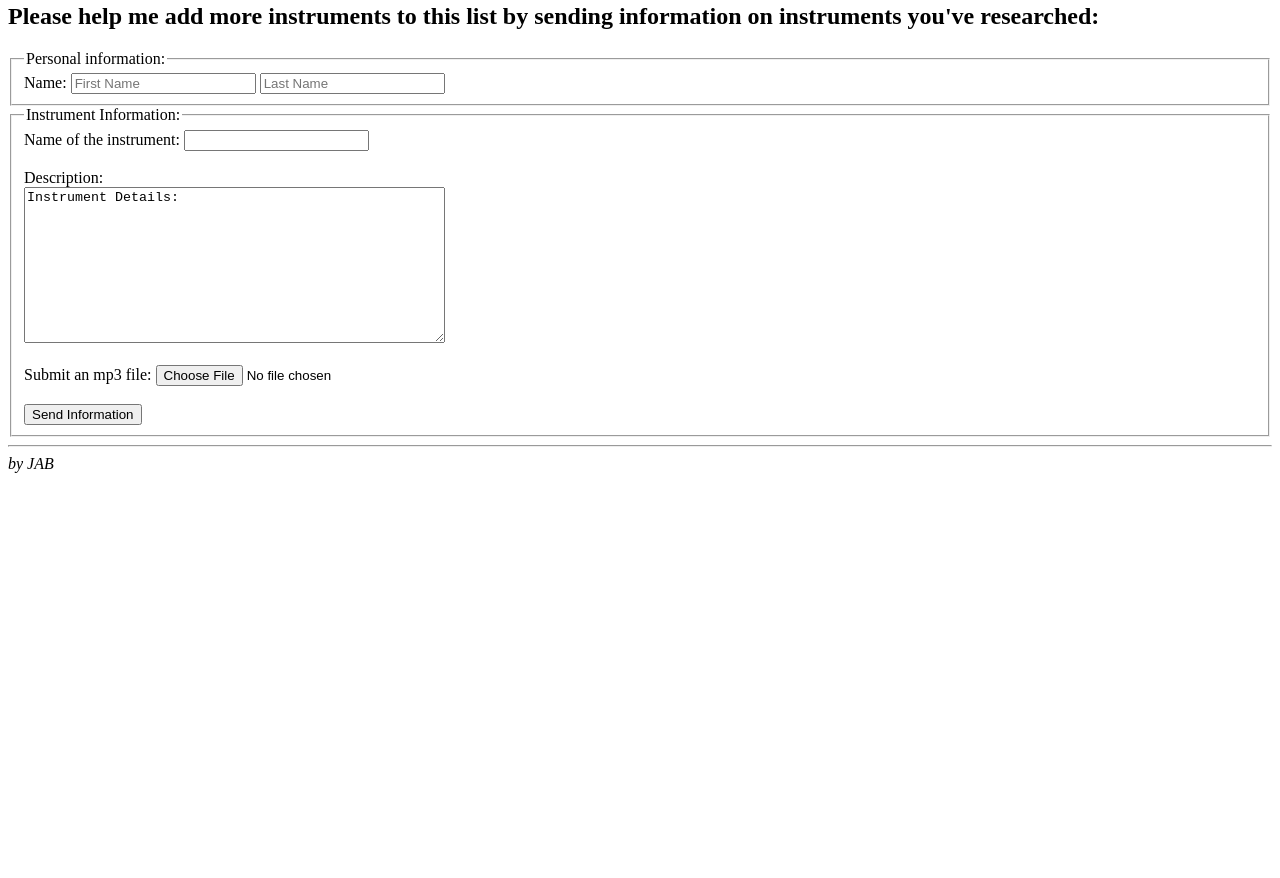
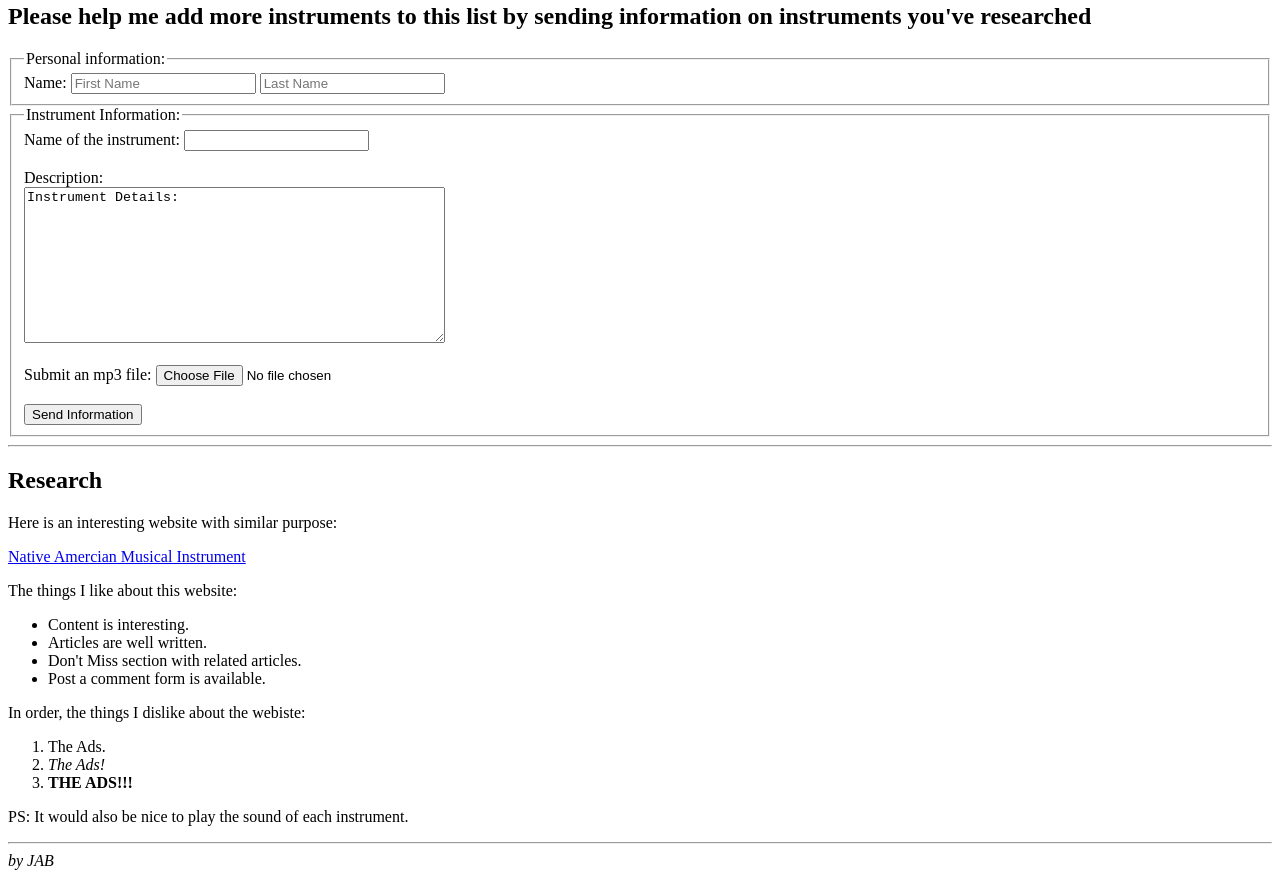
Before and after one commit to JulianBoralli/instruments, a plain HTML site: page index.html in a window 1280 px wide. Shown: the part 558-1436 px from the top of the page. Before the commit the page ends 1039 px from the top, so only its background shows below. Drawn offline with Linux system fonts and the light colour scheme.

Commit message:
Add site research content to index page

```diff
--- a/index.html
+++ b/index.html
@@ -48,7 +48,7 @@
 		</table>
 
 		<hr>
-		<h2>Please help me add more instruments to this list by sending information on instruments you've researched:</h2>
+		<h2>Please help me add more instruments to this list by sending information on instruments you've researched</h2>
 		<!-- Form to submitt new instruments to the list -->
 		<form action="success.html" method="post">
 			<fieldset>
@@ -76,7 +76,24 @@
 					</div>
 				</fieldset>
 		</form>
-
+		<hr>
+		<h2>Research</h2>
+		<p>Here is an interesting website with similar purpose:</p>
+		<a href="http://www.buzzle.com/articles/native-american-musical-instruments.html" target="_blank">Native Amercian Musical Instrument</a>
+		<p>The things I like about this website:</p>
+		<ul>
+			<li>Content is interesting.</li>
+			<li>Articles are well written.</li>
+			<li>Don't Miss section with related articles.</li>
+			<li>Post a comment form is available.</li>
+		</ul>
+		<p>In order, the things I dislike about the webiste:</p>
+		<ol>
+			<li>The Ads.</li>
+			<li><em>The Ads!</em></li>
+			<li><strong>THE ADS!!!</strong></li>
+		</ol>
+		<p>PS: It would also be nice to play the sound of each instrument.</p>
 	</main>
 	<hr>
 	<footer>
```
